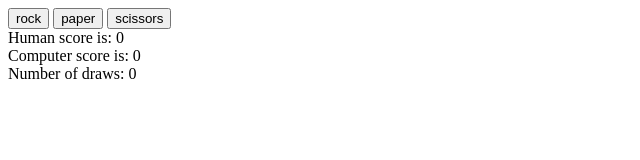
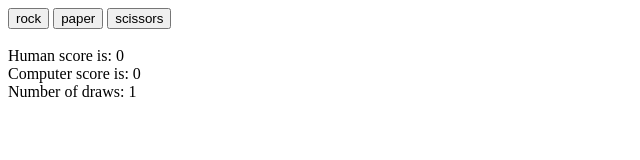
Before and after one commit to rgremaud/rock-paper-scissors, a plain HTML site: page index.html in a window 1280 px wide. Both pictures are taken after a click on the button "rock". Shown: the whole page, without its empty margins (0-640 px from the left). Drawn offline with Linux system fonts and the light colour scheme.

Commit message:
Correct score tracker to work
Score tracker now properly adds up score when game is played

```diff
--- a/javascript.js
+++ b/javascript.js
@@ -1,15 +1,22 @@
-// Generate random number for rock, paper or scissors for computer
+let humanScore = 0;
+let computerScore = 0;
+let tieScore = 0;
+let computerChoice = "";
+let humanChoice = "";
 
-function getComputerChoice() {
+
+function getComputerChoice(computerChoice) {
     let randomNumber = Math.random()
         if (randomNumber < 0.33) {
-             return "rock";
+            return "rock";
        } else if (randomNumber < 0.66) {
             return "paper";
        } else {
            return "scissors";
        }
     }
+
+
 
 // Button select for human selection
 
@@ -21,32 +28,30 @@ buttons.forEach((button) => {
     mouseSelection = this.value;
     console.log("You selected " + mouseSelection);
     playRound();
-    updateScoreboard(computerScore, humanScore);
+    contentHS.textContent = `Human score is: ${humanScore}`;
+    contentCS.textContent = `Computer score is: ${computerScore}`;
+    contentTS.textContent = `Number of draws: ${tieScore}`;
   });
 });
 
-// set initial scores to 0
-let humanScore = 0;
-let computerScore = 0;
-let tieScore = 0;
 
 const container = document.querySelector("#container");
 
     const contentHS = document.createElement("div");
     contentHS.classList.add("contentHS");
-    contentHS.textContent = "Human score is: " + humanScore;
+    contentHS.textContent = `Human score is: ${humanScore}`;
 
     container.appendChild(contentHS);
 
     const contentCS = document.createElement("div");
     contentCS.classList.add("contentHS");
-    contentCS.textContent = "Computer score is: " + computerScore;
+    contentCS.textContent = `Computer score is: ${computerScore}`;
 
     container.appendChild(contentCS);
 
     const contentTS = document.createElement("div");
     contentTS.classList.add("contentTS");
-    contentTS.textContent = "Number of draws: " + tieScore;
+    contentTS.textContent = `Number of draws: ${tieScore}`;
 
     container.appendChild(contentTS);
 
```
Also changed, not shown: index.html (+1 -2 lines).
